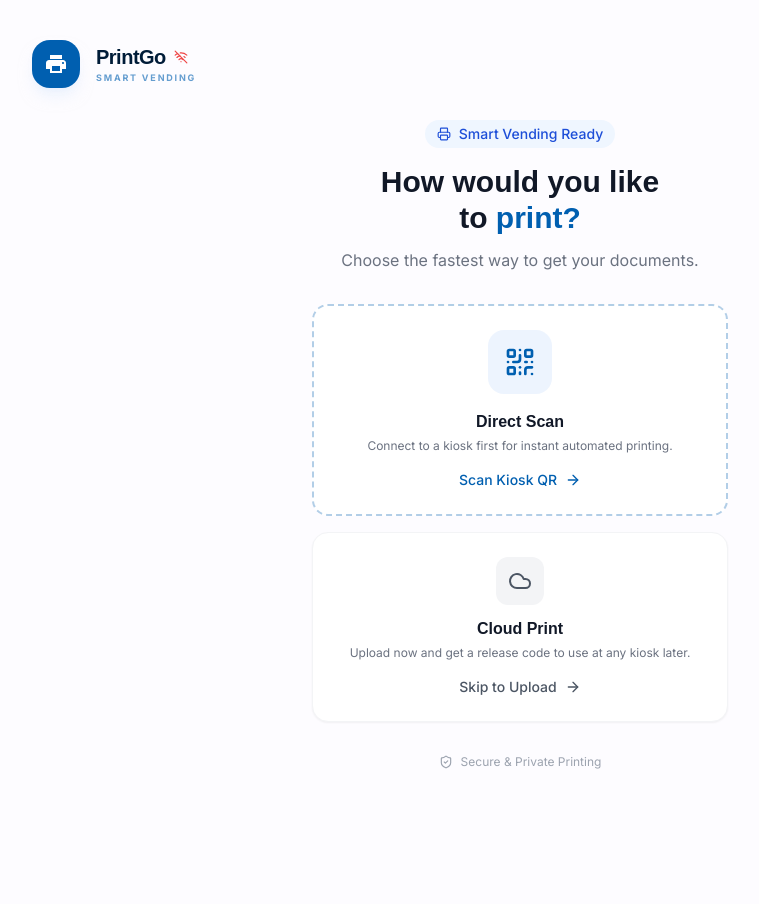
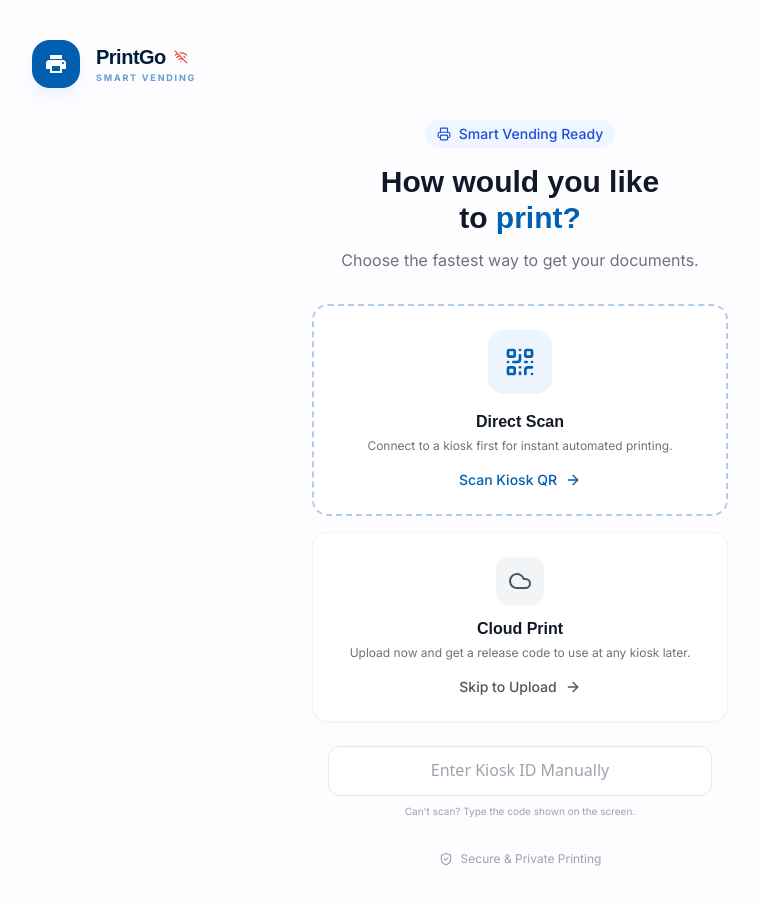
Before and after one commit to Shan-2005/PrintGo_Smart-, a React (Vite) app: page /app in a window 1280 px wide. Shown: the top 904 px of the page, without its empty margins (120-879 px from the left). Before the commit the page ends 810 px from the top, so only its background shows below. Built offline with nearby package versions, Linux system fonts and the light colour scheme; no server answers; a web font is replaced by a local one.

Commit message:
fix(connect): Remove duplicate button tag

```diff
--- a/screens/ConnectScreen.tsx
+++ b/screens/ConnectScreen.tsx
@@ -141,6 +141,31 @@
               </button>
             </motion.div>
 
+            {/* Manual Entry Fallback */}
+            <motion.div
+              initial={{ opacity: 0 }}
+              animate={{ opacity: 1 }}
+              transition={{ delay: 0.3 }}
+              className="mt-6 w-full max-w-sm"
+            >
+              <div className="relative">
+                <input
+                  type="text"
+                  placeholder="Enter Kiosk ID Manually"
+                  className="w-full px-4 py-3 rounded-xl border border-gray-200 focus:border-[#005fb0] focus:ring-2 focus:ring-blue-100 outline-none transition-all text-center font-mono uppercase tracking-widest placeholder:normal-case placeholder:tracking-normal placeholder:font-sans"
+                  onKeyDown={(e) => {
+                    if (e.key === 'Enter') {
+                      const val = (e.target as HTMLInputElement).value.trim();
+                      if (val.length > 0) onConnect(val);
+                    }
+                  }}
+                />
+              </div>
+              <p className="text-[10px] text-gray-400 text-center mt-2">
+                Can't scan? Type the code shown on the screen.
+              </p>
+            </motion.div>
+
             <motion.div
               initial={{ opacity: 0 }}
               animate={{ opacity: 1 }}
@@ -153,7 +178,7 @@
           </>
         )}
       </AnimatePresence>
-    </div>
+    </div >
   );
 };
 
```
